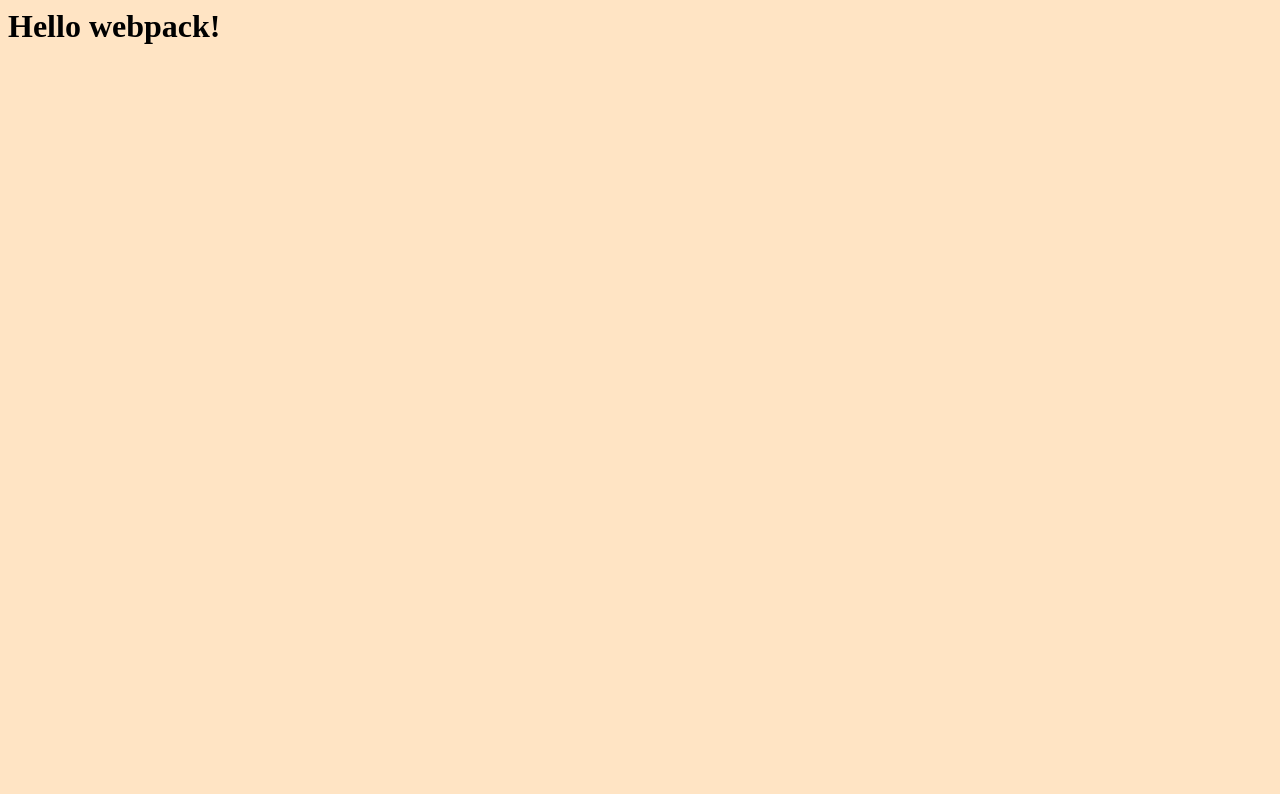
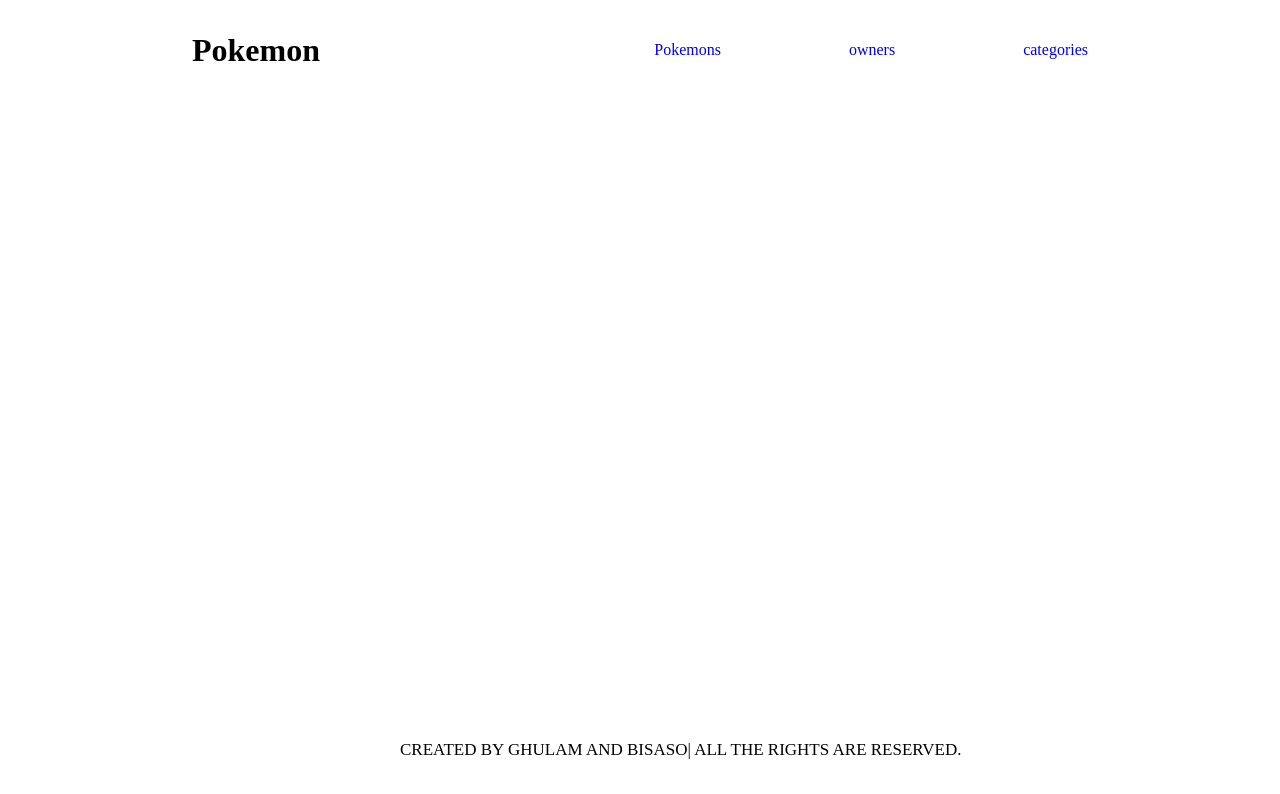
Before and after one commit to AJ193/Javascript-Capstone, a website built with webpack: page src/index.html in a window 1280 px wide. Built offline with nearby package versions, Linux system fonts and the light colour scheme.

```diff
--- a/src/index.html
+++ b/src/index.html
@@ -3,10 +3,21 @@
     <meta charset="UTF-8">
     <meta http-equiv="X-UA-Compatible" content="IE=edge">
     <meta name="viewport" content="width=device-width, initial-scale=1.0">
-    <title>Document</title>
+    <link rel="stylesheet" href="style.css">
+    <title>Movies</title>
 </head>
 <body>
-    <h1>Hello webpack!</h1>
+    <header>
+        <h1 class="start-logo">Pokemon</h1>
+        <nav class="start-btn">
+            <a href="#">Pokemons</a>
+            <a href="#">owners</a>
+            <a href="#">categories</a>
+        </nav>
+    </header>
 
+    <footer class="footer">
+        CREATED BY GHULAM AND BISASO| ALL THE RIGHTS ARE RESERVED.
+    </footer>
 </body>
 </html>
--- a/src/style.css
+++ b/src/style.css
@@ -1,3 +1,36 @@
-body {
-    background-color: bisque;
+@import url('https://fonts.googleapis.com/css2?family=Oswald:wght@700&display=swap');
+
+* {
+  box-sizing: border-box;
+  margin: 0;
+  padding: 0;
 }
+
+a {
+  text-decoration: none;
+}
+
+header {
+  display: flex;
+  align-items: center;
+  justify-content: space-between;
+  padding: 2% 15%;
+  height: 100px;
+  background-color: #fff;
+}
+
+.start-btn {
+  display: flex;
+  position: relative;
+  gap: 8rem;
+}
+
+.footer {
+  display: flex;
+  position: relative;
+  align-items: center;
+  top: 80vh;
+  font-size: 17px;
+  width: 50%;
+  left: 50vh;
+}
```
Also changed, not shown: .github/workflows/linters.yml (added).
